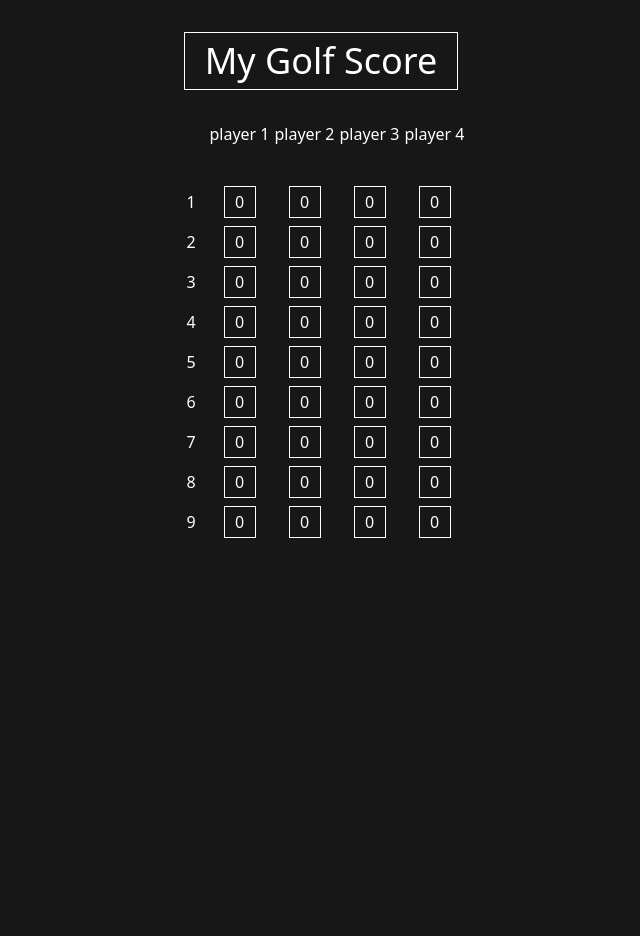
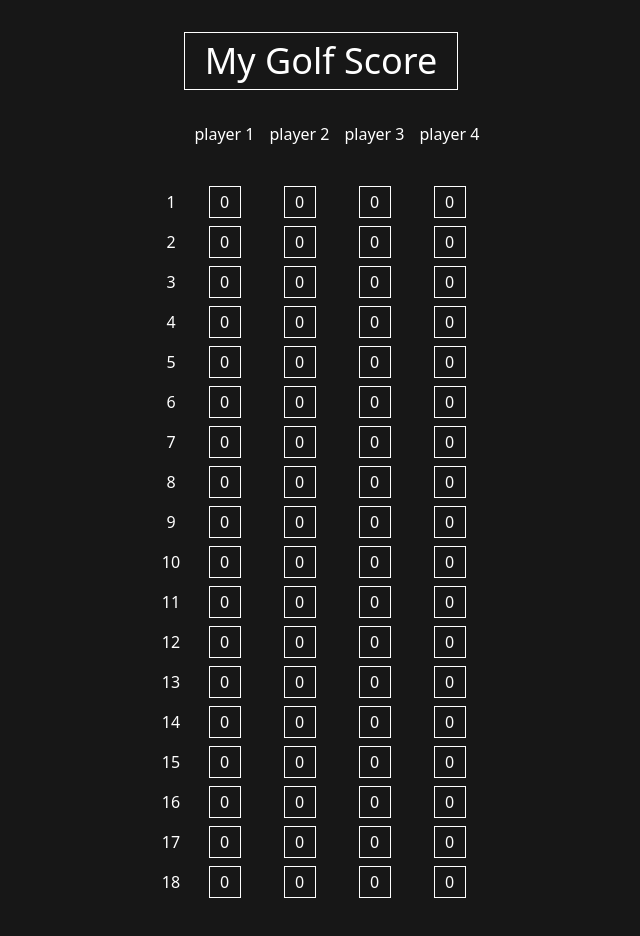
Before and after one commit to SteveJonk/golf-score, a Next.js app: page / in a window 1280 px wide. Shown: the whole page, without its empty margins (319-959 px from the left). Before the commit the page ends 832 px from the top, so only its background shows below. Built offline with nearby package versions, Linux system fonts and the light colour scheme.

Commit message:
feat: proper name display and focus

```diff
--- a/app/page.tsx
+++ b/app/page.tsx
@@ -6,7 +6,7 @@ import { startScore } from '@/data/score'
 import { useState } from 'react'
 
 export default function Home() {
-  const [rounds, setRounds] = useState(9)
+  const [rounds, setRounds] = useState(18)
   const [score, setScore] = useState(startScore)
   const roundNumbers = Array.from({ length: rounds }, (_, index) => index + 1)
 
@@ -16,7 +16,7 @@ export default function Home() {
         My Golf Score
       </h1>
 
-      <div className="max-w flex items-center justify-center">
+      <div className="max-w flex items-center justify-center pb-10">
         <div className="mt-2 flex flex-col gap-2 pt-14 align-bottom">
           {roundNumbers.map((round) => (
             <div key={round} className="flex h-8 w-8 items-center justify-center">
--- a/components/PlayerName.tsx
+++ b/components/PlayerName.tsx
@@ -3,7 +3,10 @@ export const PlayerName = ({ name }: { name: string }) => (
     onChange={(event) => {
       console.log(event.target.value)
     }}
+    onFocus={(event) => {
+      event.target.select()
+    }}
     defaultValue={name}
-    className="mb-2 h-14 w-[65px] overflow-clip border-none bg-gray-900 p-0 text-center focus-visible:outline-none"
+    className="mb-2 h-14 w-[75px] overflow-clip border-none bg-gray-900 p-0 text-center focus:[box-shadow:none] focus-visible:outline-none"
   />
 )
--- a/data/score.ts
+++ b/data/score.ts
@@ -4,8 +4,8 @@ export type Score = {
 }
 
 export const startScore: Score[] = [
-  { name: 'player 1', score: Array.from({ length: 9 }, () => 0) },
-  { name: 'player 2', score: Array.from({ length: 9 }, () => 0) },
-  { name: 'player 3', score: Array.from({ length: 9 }, () => 0) },
-  { name: 'player 4', score: Array.from({ length: 9 }, () => 0) },
+  { name: 'player 1', score: Array.from({ length: 18 }, () => 0) },
+  { name: 'player 2', score: Array.from({ length: 18 }, () => 0) },
+  { name: 'player 3', score: Array.from({ length: 18 }, () => 0) },
+  { name: 'player 4', score: Array.from({ length: 18 }, () => 0) },
 ]
```
Also changed, not shown: components/RoundNumber.tsx (deleted).
